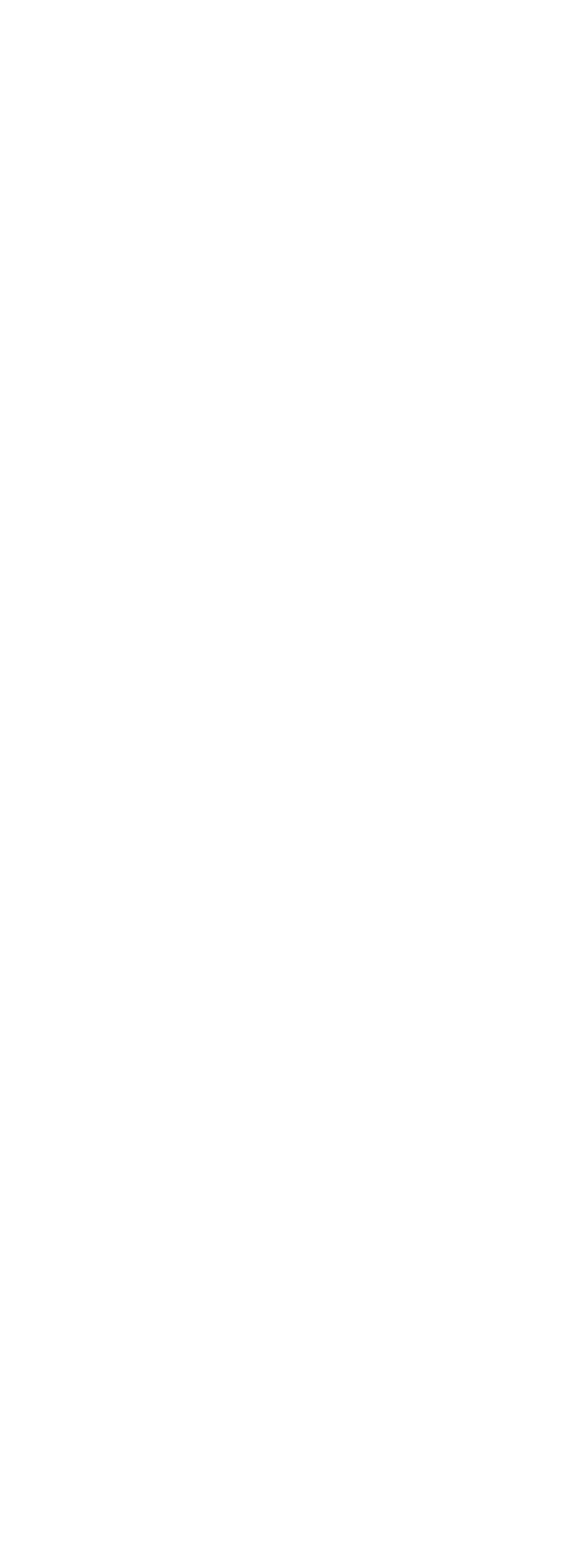
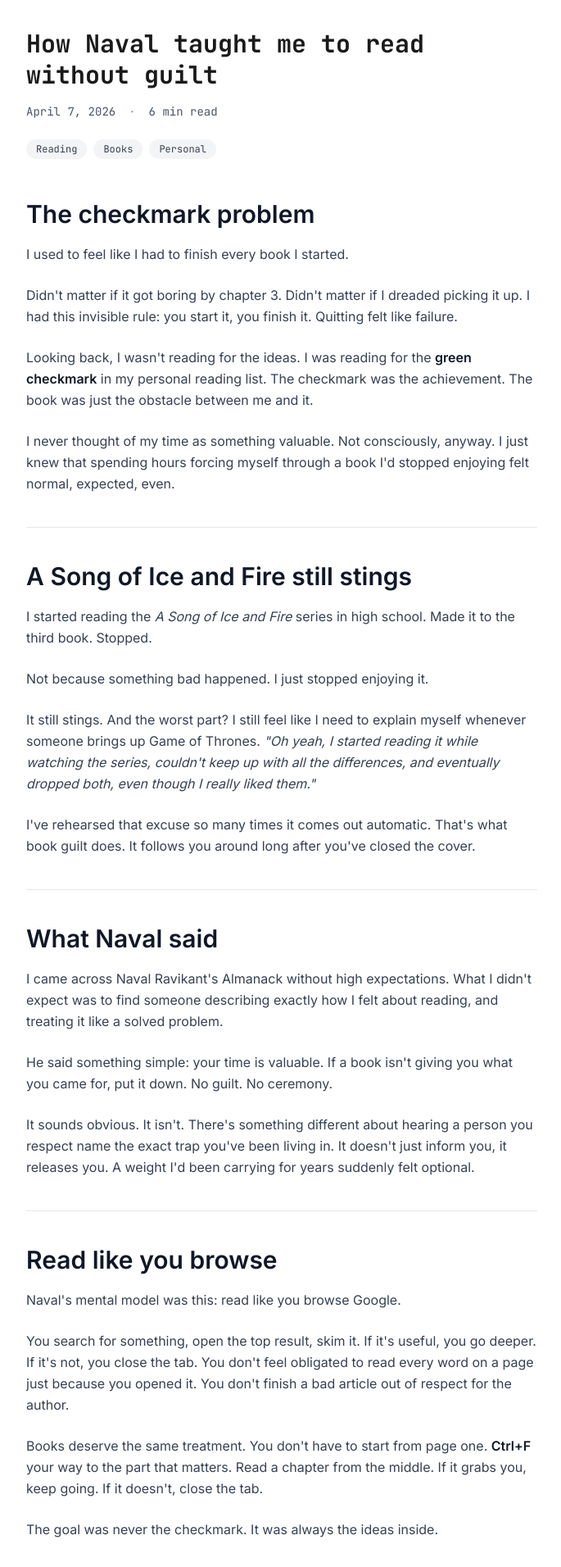
Before and after one commit to oakenknight/oakenknight.github.io, a Next.js app: page /blog/how-naval-taught-me-to-read-without-guilt in a window 1280 px wide. Before the commit this address had no page. Shown: the part 88-2000 px from the top of the page at 82% size, without its empty margins (296-981 px from the left). Before the commit the page ends 800 px from the top, so only its background shows below. Built offline with nearby package versions, Linux system fonts and the light colour scheme.

Commit message:
added post about reading

```diff
--- a/src/app/blog/[slug]/page.js
+++ b/src/app/blog/[slug]/page.js
@@ -1,6 +1,8 @@
 import Link from 'next/link';
 import { notFound } from 'next/navigation';
 import { getAllPosts, getPostBySlug } from '@/lib/blog';
+import { loadPostMarkdown } from '@/lib/loadPostMarkdown';
+import BlogMarkdown from '@/components/BlogMarkdown';
 
 // Generate static params for all blog posts
 export async function generateStaticParams() {
@@ -13,7 +15,8 @@
 
 // Generate metadata for each post
 export async function generateMetadata({ params }) {
-  const post = getPostBySlug(params.slug);
+  const { slug } = await params;
+  const post = getPostBySlug(slug);
 
   if (!post) {
     return {
@@ -34,19 +37,23 @@
   };
 }
 
-export default function BlogPost({ params }) {
-  const post = getPostBySlug(params.slug);
+export default async function BlogPost({ params }) {
+  const { slug } = await params;
+  const post = getPostBySlug(slug);
 
   if (!post) {
     notFound();
   }
+
+  const markdown =
+    post.markdownFile != null ? loadPostMarkdown(post.markdownFile) : null;
 
   const formatDate = (dateString) => {
     const date = new Date(dateString);
     return date.toLocaleDateString('en-US', {
       year: 'numeric',
       month: 'long',
-      day: 'numeric'
+      day: 'numeric',
     });
   };
 
@@ -93,21 +100,23 @@
 
       {/* Article Content */}
       <article className="prose prose-lg max-w-none">
+        {markdown ? (
+          <BlogMarkdown>{markdown}</BlogMarkdown>
+        ) : (
+          <>
             <div className="bg-gray-50 dark:bg-gray-900 p-6 rounded-lg border border-gray-200 dark:border-gray-700 mb-8">
               <p className="text-gray-600 dark:text-gray-400 text-center italic mb-0">
-            This is a placeholder blog post. In a real implementation, you would load the full content
-            from your CMS, markdown files, or database.
+                This is a placeholder blog post. In a real implementation, you would load the full
+                content from your CMS, markdown files, or database.
               </p>
             </div>
 
             <div className="text-gray-700 dark:text-gray-300 leading-relaxed space-y-6">
-          <p className="text-lg font-medium text-gray-900 dark:text-gray-100">
-            {post.excerpt}
-          </p>
+              <p className="text-lg font-medium text-gray-900 dark:text-gray-100">{post.excerpt}</p>
 
               <p>
-            This blog post would contain the full content for "{post.title}". In a production
-            implementation, you might store the full content in:
+                This blog post would contain the full content for &quot;{post.title}&quot;. In a
+                production implementation, you might store the full content in:
               </p>
 
               <ul className="space-y-2">
@@ -124,8 +133,8 @@
               </p>
 
               <blockquote className="border-l-4 border-gray-300 dark:border-gray-600 pl-6 italic text-gray-600 dark:text-gray-400">
-            "The blog system supports all the modern features you'd expect: dynamic routing,
-            SEO metadata, responsive design, and dark mode support."
+                &quot;The blog system supports all the modern features you&apos;d expect: dynamic
+                routing, SEO metadata, responsive design, and dark mode support.&quot;
               </blockquote>
 
               <h2 className="text-2xl font-semibold mt-8 mb-4">Next Steps</h2>
@@ -135,6 +144,8 @@
                 or implement a more sophisticated content management system based on your needs.
               </p>
             </div>
+          </>
+        )}
       </article>
 
       {/* Article Footer */}
--- a/src/app/globals.css
+++ b/src/app/globals.css
@@ -1,5 +1,8 @@
 @import url('https://fonts.googleapis.com/css2?family=JetBrains+Mono:wght@300;400;500;700&family=Inter:wght@300;400;500;600;700&display=swap');
 @import "tailwindcss";
+
+/* Theme toggle uses class="dark" on <html>; align Tailwind dark: utilities with it (not only prefers-color-scheme). */
+@custom-variant dark (&:where(.dark, .dark *));
 
 html {
   scroll-behavior: smooth;
--- /dev/null
+++ b/src/components/BlogMarkdown.js
@@ -0,0 +1,27 @@
+import ReactMarkdown from "react-markdown";
+
+const mdComponents = {
+  h2: ({ children }) => (
+    <h2 className="text-2xl font-semibold mt-10 mb-4 text-gray-900 dark:text-gray-100">
+      {children}
+    </h2>
+  ),
+  p: ({ children }) => (
+    <p className="mb-6 text-gray-700 dark:text-gray-300 leading-relaxed">{children}</p>
+  ),
+  hr: () => (
+    <hr className="my-10 border-0 border-t border-gray-200 dark:border-gray-700" />
+  ),
+  strong: ({ children }) => (
+    <strong className="font-semibold text-gray-900 dark:text-gray-100">{children}</strong>
+  ),
+  em: ({ children }) => <em className="italic">{children}</em>,
+};
+
+export default function BlogMarkdown({ children }) {
+  return (
+    <div className="blog-md max-w-none">
+      <ReactMarkdown components={mdComponents}>{children}</ReactMarkdown>
+    </div>
+  );
+}
--- /dev/null
+++ b/src/content/blog/how-naval-taught-me-to-read-without-guilt.md
@@ -0,0 +1,67 @@
+## The checkmark problem
+
+I used to feel like I had to finish every book I started.
+
+Didn't matter if it got boring by chapter 3. Didn't matter if I dreaded picking it up. I had this invisible rule: you start it, you finish it. Quitting felt like failure.
+
+Looking back, I wasn't reading for the ideas. I was reading for the **green checkmark** in my personal reading list. The checkmark was the achievement. The book was just the obstacle between me and it.
+
+I never thought of my time as something valuable. Not consciously, anyway. I just knew that spending hours forcing myself through a book I'd stopped enjoying felt normal, expected, even.
+
+---
+
+## A Song of Ice and Fire still stings
+
+I started reading the *A Song of Ice and Fire* series in high school. Made it to the third book. Stopped.
+
+Not because something bad happened. I just stopped enjoying it.
+
+It still stings. And the worst part? I still feel like I need to explain myself whenever someone brings up Game of Thrones. *"Oh yeah, I started reading it while watching the series, couldn't keep up with all the differences, and eventually dropped both, even though I really liked them."*
+
+I've rehearsed that excuse so many times it comes out automatic. That's what book guilt does. It follows you around long after you've closed the cover.
+
+---
+
+## What Naval said
+
+I came across Naval Ravikant's Almanack without high expectations. What I didn't expect was to find someone describing exactly how I felt about reading, and treating it like a solved problem.
+
+He said something simple: your time is valuable. If a book isn't giving you what you came for, put it down. No guilt. No ceremony.
+
+It sounds obvious. It isn't. There's something different about hearing a person you respect name the exact trap you've been living in. It doesn't just inform you, it releases you. A weight I'd been carrying for years suddenly felt optional.
+
+---
+
+## Read like you browse
+
+Naval's mental model was this: read like you browse Google.
+
+You search for something, open the top result, skim it. If it's useful, you go deeper. If it's not, you close the tab. You don't feel obligated to read every word on a page just because you opened it. You don't finish a bad article out of respect for the author.
+
+Books deserve the same treatment. You don't have to start from page one. **Ctrl+F** your way to the part that matters. Read a chapter from the middle. If it grabs you, keep going. If it doesn't, close the tab.
+
+The goal was never the checkmark. It was always the ideas inside.
+
+---
+
+## Hitchhiker's Guide as the test
+
+I hadn't picked up *The Hitchhiker's Guide to the Galaxy* in over a month. In the meantime, I guilt-blocked myself from starting anything else. Classic move.
+
+So I ran the experiment. Picked it up, read a chapter, didn't feel a connection. Put it down.
+
+That was it. No spiral, no explanation rehearsed in my head. Just: not right now, maybe not ever, and that's fine.
+
+---
+
+## Tomorrow, and tomorrow, and tomorrow
+
+A few weeks later I picked up *Tomorrow, and Tomorrow, and Tomorrow*. Long book. The kind that used to make me anxious before I even opened it, too many half-finished ones already stacked up in my head.
+
+I started it. Got stuck. And for a moment, the old feeling crept back.
+
+But something was different. I'd already made the decision with Hitchhiker's Guide. I knew I could stop. And weirdly, *knowing* I could stop is what let me keep going. The burden was gone. I wasn't reading to finish, I was reading because I wanted to know what happened next.
+
+I swallowed it in days.
+
+That's what dropping the right book unlocked. Not just permission to quit, but permission to go all in on the ones that matter. The best readers aren't the ones who finish the most books. They're the ones who find the right ones faster.
--- a/src/data/blog.json
+++ b/src/data/blog.json
@@ -1,4 +1,17 @@
 [
+  {
+    "id": "how-naval-taught-me-to-read-without-guilt",
+    "title": "How Naval taught me to read without guilt",
+    "slug": "how-naval-taught-me-to-read-without-guilt",
+    "excerpt": "On quitting books without shame, Naval Ravikant's read-like-you-browse model, and how dropping the wrong book made room for the right one.",
+    "date": "2026-04-07",
+    "readTime": "6 min read",
+    "tags": ["Reading", "Books", "Personal"],
+    "featured": false,
+    "external": false,
+    "url": "/blog/how-naval-taught-me-to-read-without-guilt",
+    "markdownFile": "how-naval-taught-me-to-read-without-guilt.md"
+  },
   {
     "id": "jellyfish-merkle-tree-quint",
     "title": "Case Study: Formalizing Grug's Jellyfish Merkle Tree with Quint",
--- /dev/null
+++ b/src/lib/loadPostMarkdown.js
@@ -0,0 +1,9 @@
+import fs from "fs";
+import path from "path";
+
+const CONTENT_DIR = path.join(process.cwd(), "src/content/blog");
+
+export function loadPostMarkdown(filename) {
+  const filePath = path.join(CONTENT_DIR, filename);
+  return fs.readFileSync(filePath, "utf8");
+}
```
Also changed, not shown: package.json (+4 -3 lines), 1 other file (tests, documents, lock files or other folders). Lines whose indentation alone changed are shown as unchanged.
